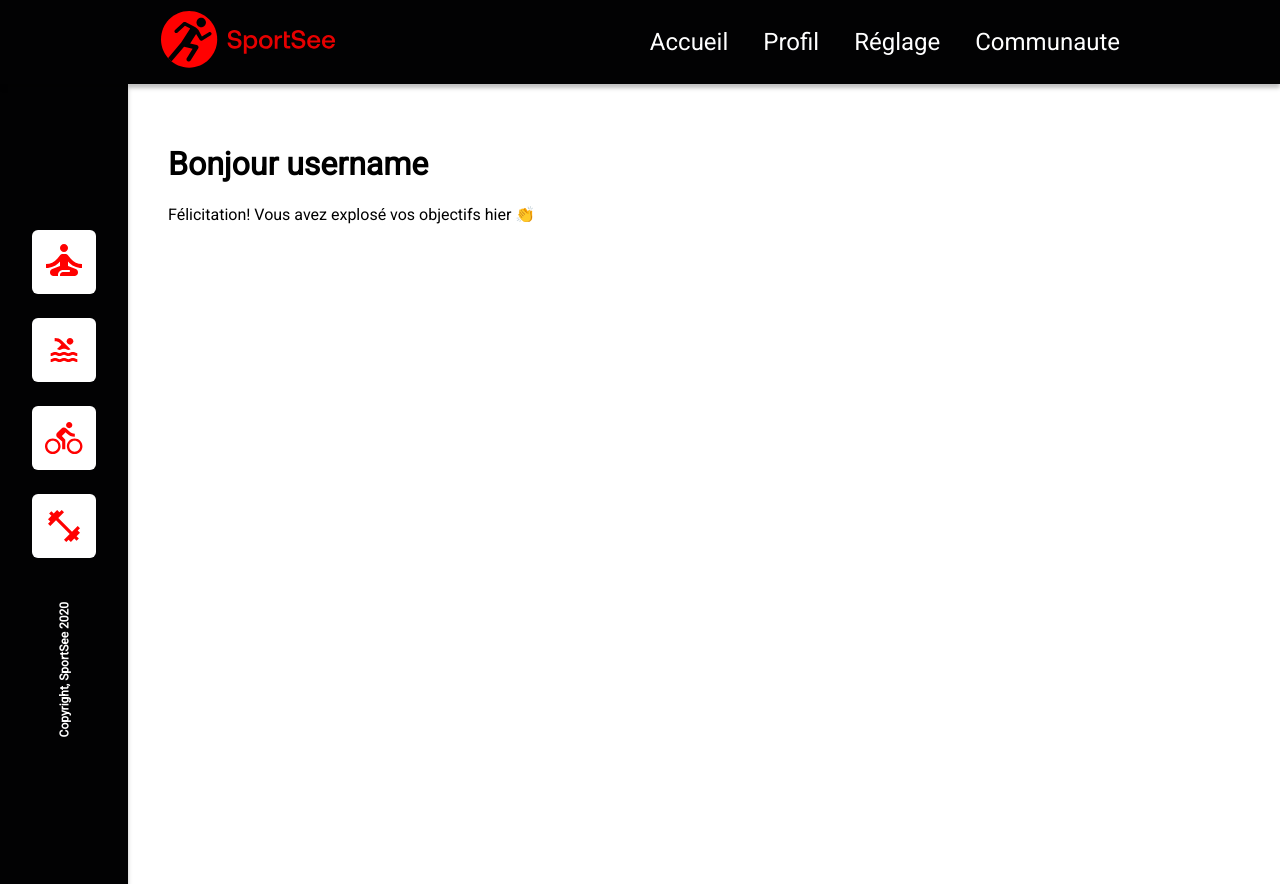
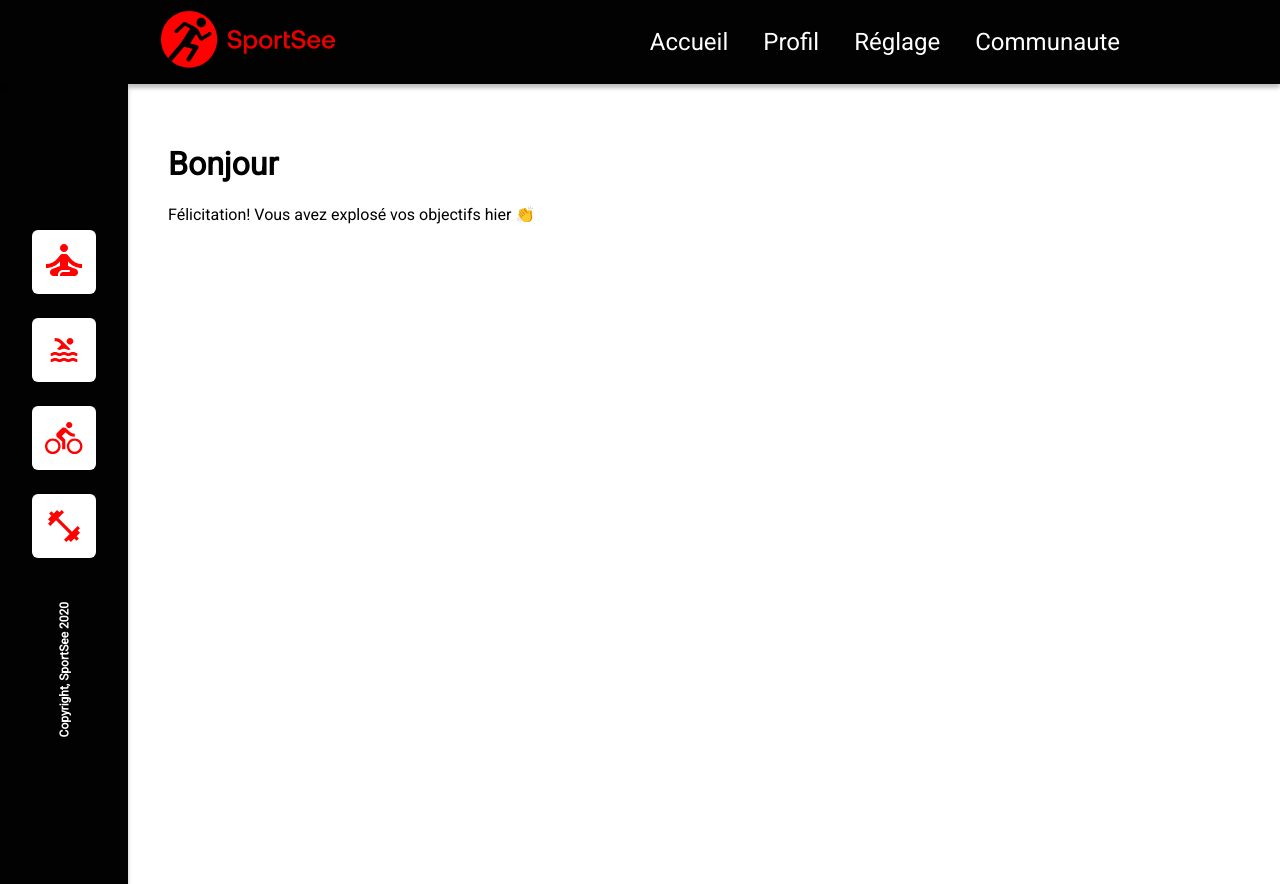
Before and after one commit to IvanaRP/IvanaRP_P12_09022022, a React (Create React App) app in the folder sportsee/: page /user/12 in a window 1280 px wide. Built offline with nearby package versions, Linux system fonts and the light colour scheme; no server answers.

Commit message:
profile page
import fetch
use Effect
display user

```diff
--- a/sportsee/src/components/Header/index.jsx
+++ b/sportsee/src/components/Header/index.jsx
@@ -14,7 +14,7 @@ function Header() {
         <Link to="/" className="header-link">
           Accueil
         </Link>
-        <Link to="/user/:id" className="header-link">
+        <Link to="/user" className="header-link">
           Profil
         </Link>
         <Link to="/settings" className="header-link">
--- a/sportsee/src/fetchData/fetchData.jsx
+++ b/sportsee/src/fetchData/fetchData.jsx
@@ -22,9 +22,9 @@ export default class FetchData {
   async getInfo(userId) {
     try {
       //MOCKED DATA
-      const response = await fetch("../data/" + userId + ".json");
+    //   const response = await fetch("../data/" + userId + ".json");
       //API DATA
-      // const response = await fetch("http://localhost:3000/user/" + userId);
+      const response = await fetch("http://localhost:3000/user/" + userId);
       const data = await response.json();
       return new User(data.data);
     } catch (error) {
--- a/sportsee/src/pages/Profil/index.jsx
+++ b/sportsee/src/pages/Profil/index.jsx
@@ -9,16 +9,30 @@ import NavLeft from "../../components/NavigationLeft";
 import "../../styles/profil.css";
 
 // import DATA from fetch
-// import FetchData  from "../../fetchData/fetchData";
+import FetchData from "../../fetchData/fetchData";
 // import useParams to match the parameter from home page
 import { useParams } from "react-router-dom";
-
+// import useEffect and useState
+import { useEffect, useState } from "react";
 
 function Profil() {
   const param = useParams();
   const userId = param.id;
+  console.log(userId);
 
-console.log(userId);
+  // constant user and activity
+  const [user, setUser] = useState({});
+  console.log(user);
+
+  // useEffect
+  useEffect(getAllData, [userId]);
+  // get data form api
+  function getAllData() {
+    const datas = new FetchData();
+    datas.getInfo(userId).then((data) => setUser(data));
+  }
+
+
 
   return (
     <div className="profilWrapper">
@@ -26,7 +40,7 @@ console.log(userId);
       <div className="profilContainer">
         <div className="profilUser">
           <h1>
-            Bonjour <span className="userName">username</span>
+            Bonjour <span className="userName">{user?.userInfos?.firstName}</span>
           </h1>
           <p>Félicitation! Vous avez explosé vos objectifs hier 👏 </p>
         </div>
```
